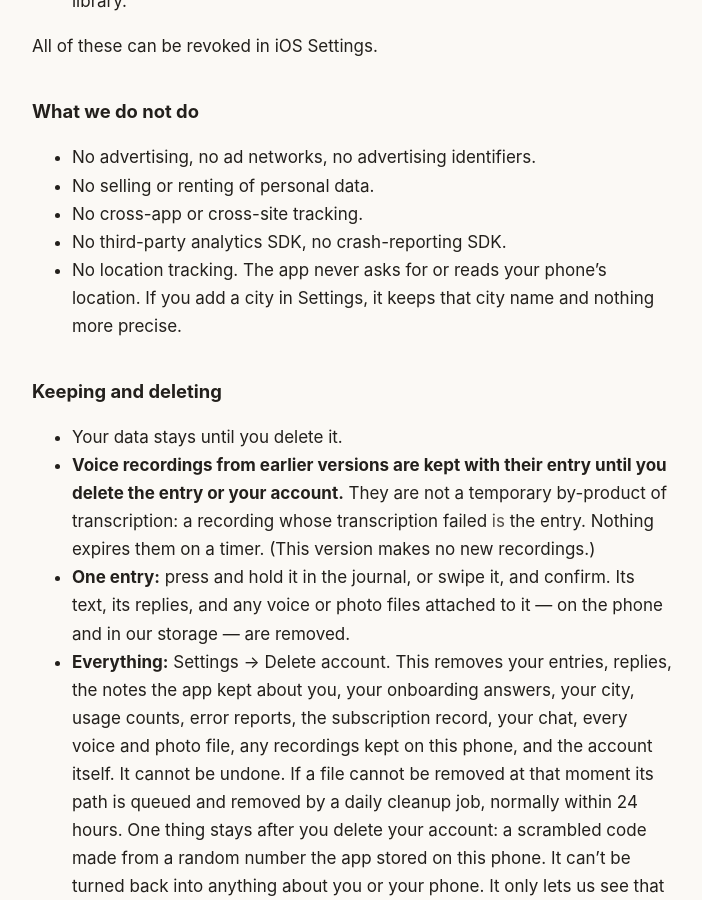
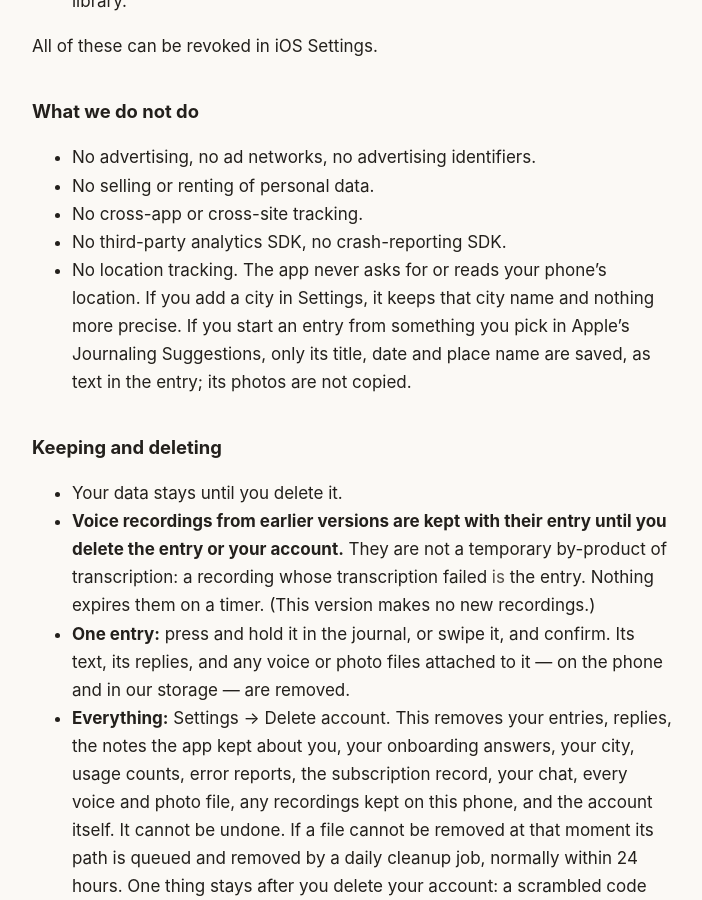
Before and after one commit to danielchen720-ui/twilight-diary-legal, a Jekyll site: the page built from privacy/index.md, in a window 1280 px wide and 900 px high, scrolled down 7862 px. Shown: the whole window, without its empty margins (288-990 px from the left). Built offline with Jekyll 4.4.1, drawn with Linux system fonts in a browser that asks for light colours.

Commit message:
隐私政策：Journaling Suggestions 那一句（1.5.1，源 prep/1.5.1 6bdc458f 的 docs/privacy-policy.md 逐字；#163）

```diff
--- a/privacy/index.md
+++ b/privacy/index.md
@@ -236,6 +236,7 @@ All of these can be revoked in iOS Settings.
 - No cross-app or cross-site tracking.
 - No third-party analytics SDK, no crash-reporting SDK.
 - No location tracking. The app never asks for or reads your phone's location. If you add a city in Settings, it keeps that city name and nothing more precise.
+  If you start an entry from something you pick in Apple's Journaling Suggestions, only its title, date and place name are saved, as text in the entry; its photos are not copied.
 
 ## Keeping and deleting
 
```
